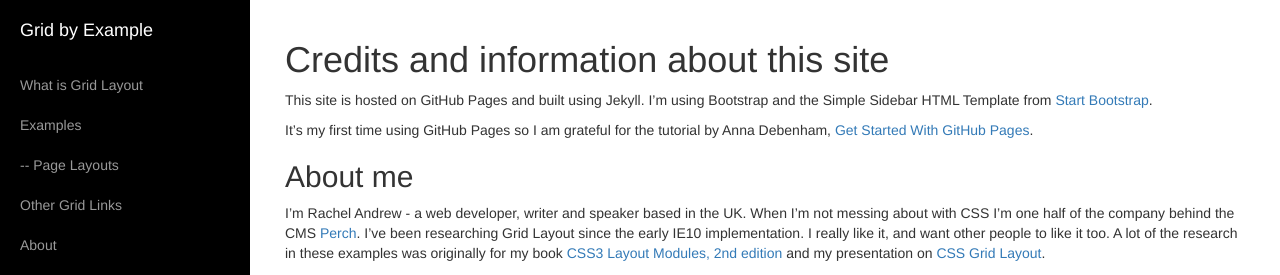
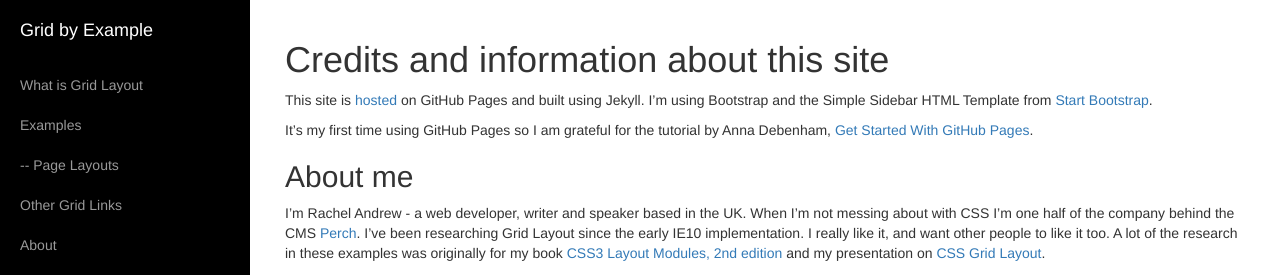
Before and after one commit to rachelandrew/grid-by-example, a Jekyll site: the page built from about/index.md, in a window 1280 px wide. Shown: the top 275 px of the page. Built offline with Jekyll 4.4.1, drawn with Linux system fonts in a browser that asks for light colours; nearby versions of some CDN libraries; library files that are not in the unit come from our copies; part of the change alters nothing that is shown.

Commit message:
Add link to repository

```diff
--- a/about/index.md
+++ b/about/index.md
@@ -5,7 +5,7 @@ title: Credits and information about this site
 
 # Credits and information about this site
 
-This site is hosted on GitHub Pages and built using Jekyll. I'm using Bootstrap and the Simple Sidebar HTML Template from [Start Bootstrap](http://startbootstrap.com).
+This site is [hosted](https://github.com/rachelandrew/grid-by-example) on GitHub Pages and built using Jekyll. I'm using Bootstrap and the Simple Sidebar HTML Template from [Start Bootstrap](http://startbootstrap.com).
 
 It's my first time using GitHub Pages so I am grateful for the tutorial by Anna Debenham, [Get Started With GitHub Pages](http://24ways.org/2013/get-started-with-github-pages/).
 
```
